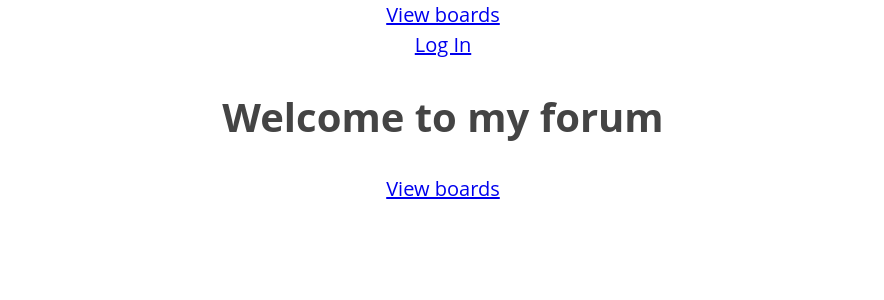
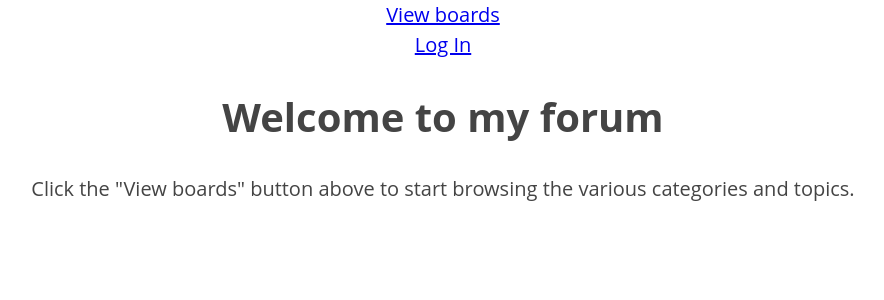
Before and after one commit to krogank9/forum-client, a React (Create React App) app: page / in a window 1280 px wide. Shown: the top 300 px of the page, without its empty margins (197-1081 px from the left). Built offline with nearby package versions, Linux system fonts and the light colour scheme.

Commit message:
change landing page text

```diff
--- a/src/components/LandingPage/LandingPage.js
+++ b/src/components/LandingPage/LandingPage.js
@@ -7,7 +7,7 @@ class LandingPage extends Component {
     return (
       <div>
         <h1>Welcome to my forum</h1>
-        <Link to="/boards">View boards</Link>
+        <p>Click the "View boards" button above to start browsing the various categories and topics.</p>
       </div>
     );
   }
```
